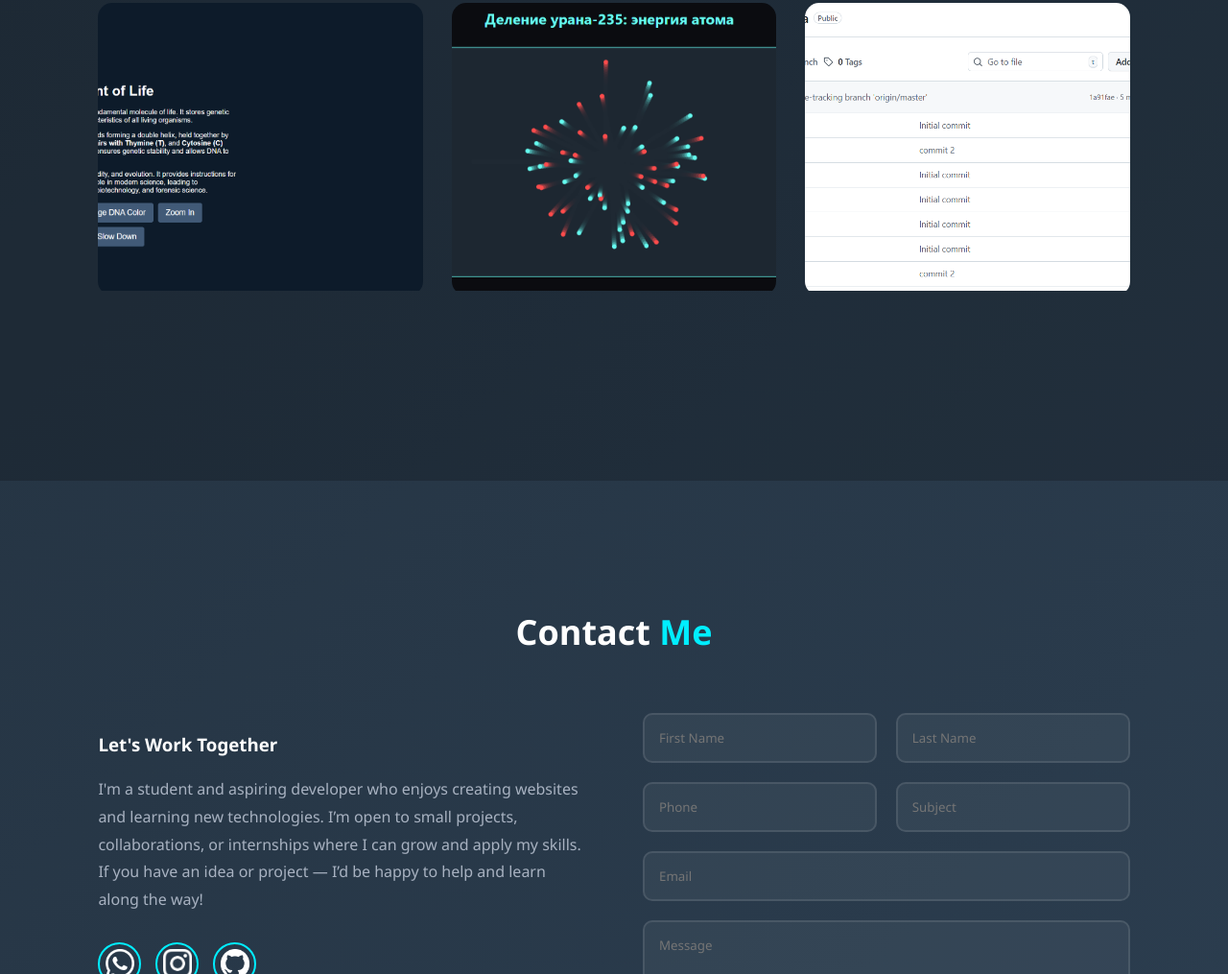
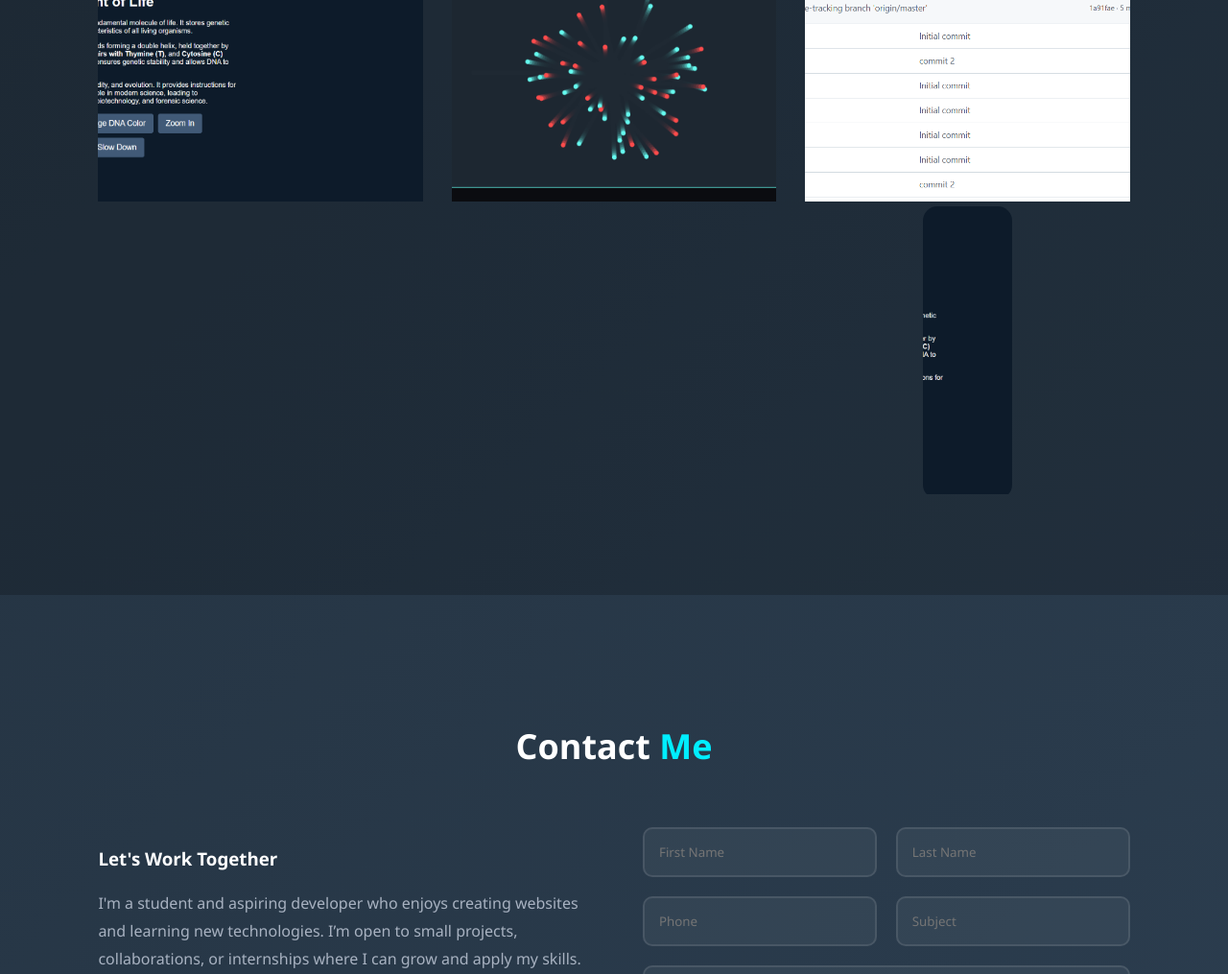
Before and after one commit to Aizakeshka/web_project, a plain HTML site: page index.html in a window 1280 px wide. Shown: the part 3499-4514 px from the top of the page at 96% size. Drawn offline with Linux system fonts and the light colour scheme.

Commit message:
Fix HTML formatting and structure

```diff
--- a/index.html
+++ b/index.html
@@ -210,6 +210,13 @@
           <div class="portfolio-overlay">
             <span>🔗</span>
           </div>
+          <div class="portfolio-grid">
+      <div class="portfolio-item">
+        <a href="https://github.com/Aizakeshka/Cooking-Recipe" target="_blank">
+          <img src="project1.png" alt="Project 4">
+          <div class="portfolio-overlay">
+            <span>🔗</span>
+          </div>
         </a>
       </div>
     </div>
```
